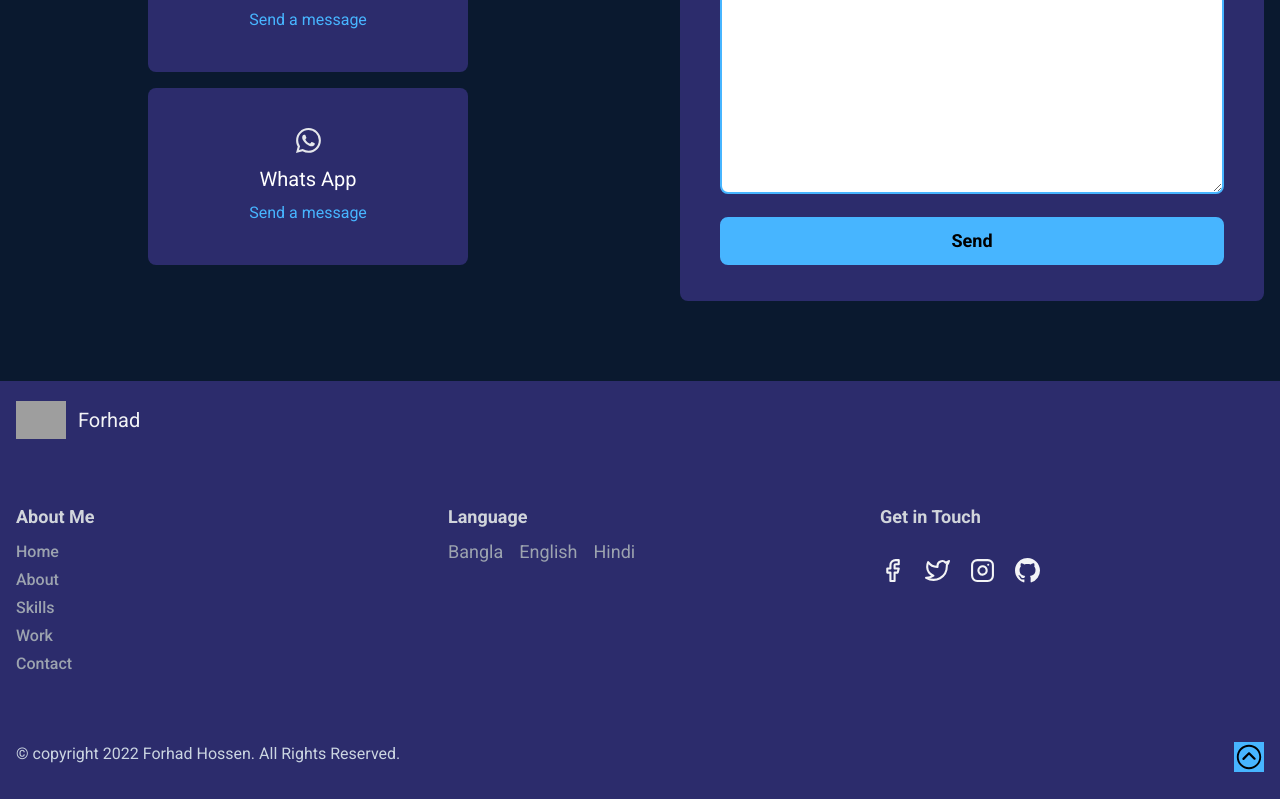
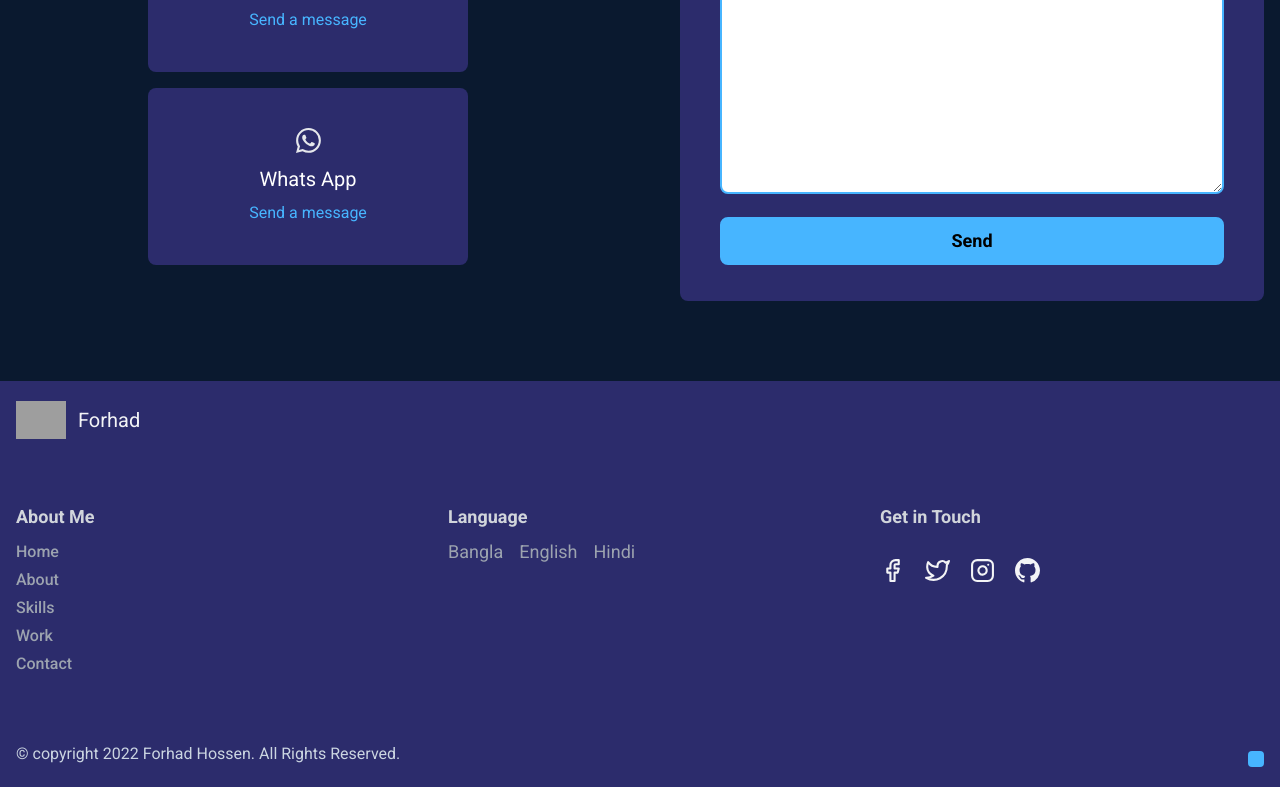
Before and after one commit to Forhad832/My-Portfolio, a React (Create React App) app: page / in a window 1280 px wide. Shown: the part 5303-6102 px from the top of the page. Built offline with nearby package versions, Linux system fonts and the light colour scheme; grey boxes are pictures that could not be loaded.

Commit message:
add scrolTop

```diff
--- a/src/components/Footer/Footer.js
+++ b/src/components/Footer/Footer.js
@@ -1,8 +1,8 @@
 import React from 'react';
 import { BsGithub } from 'react-icons/bs';
 import { FiFacebook, FiInstagram, FiTwitter } from 'react-icons/fi';
-import { IoIosArrowDropup } from 'react-icons/io';
 import Logo from '../../assets/logo.png';
+import ScrollButton from '../SCroll/ScrollButton';
 const Footer = () => {
   return (
     <footer className='bg-[#2c2c6c] py-5'>
@@ -42,7 +42,8 @@ const Footer = () => {
            <div className="flex justify-between ">
            <p className='text-slate-300'>© copyright 2022 Forhad Hossen. All Rights Reserved.</p>
            <div>
-            <button className='bg-[#47b5ff]' href="#"><IoIosArrowDropup  size={30} className='bg-[#47b5ff] rounded'/></button>
+            <ScrollButton />
+
            </div>
            </div>
       </div>
--- /dev/null
+++ b/src/components/SCroll/ScrollButton.js
@@ -0,0 +1,38 @@
+import React, { useState } from 'react';
+import { FaArrowCircleUp } from 'react-icons/fa';
+
+
+const ScrollButton = () =>{
+
+const [visible, setVisible] = useState(false)
+
+const toggleVisible = () => {
+	const scrolled = document.documentElement.scrollTop;
+	if (scrolled > 300){
+	setVisible(true)
+	}
+	else if (scrolled <= 300){
+	setVisible(false)
+	}
+};
+
+const scrollToTop = () =>{
+	window.scrollTo({
+	top: 0,
+	behavior: 'smooth'
+	/* you can also use 'auto' behaviour
+		in place of 'smooth' */
+	});
+};
+
+window.addEventListener('scroll', toggleVisible);
+
+return (
+	<button className='bg-[#47b5ff] p-2 rounded' ><FaArrowCircleUp className='bg-[#47b5ff] rounded' size={30} onClick={scrollToTop}
+	style={{display: visible ? 'inline' : 'none'}} /></button>
+
+
+);
+}
+
+export default ScrollButton;
```
